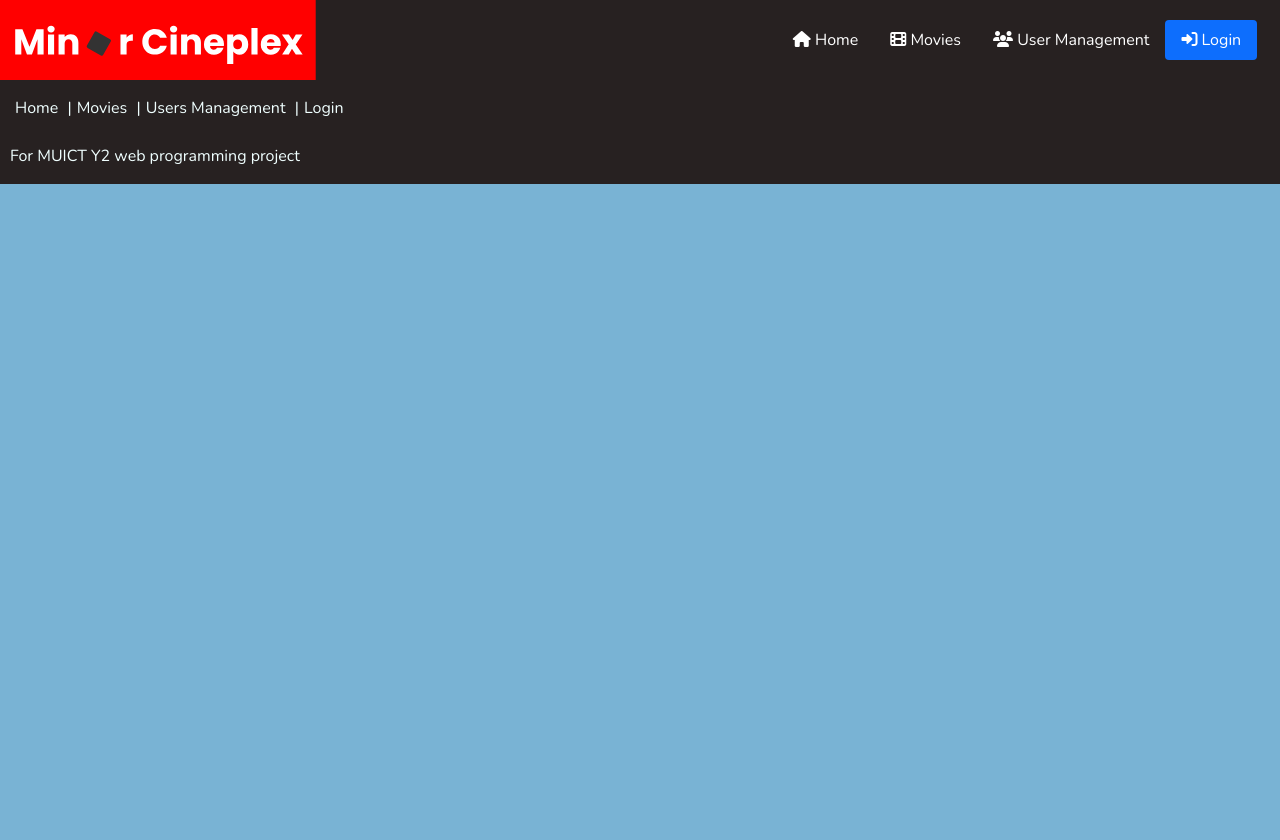
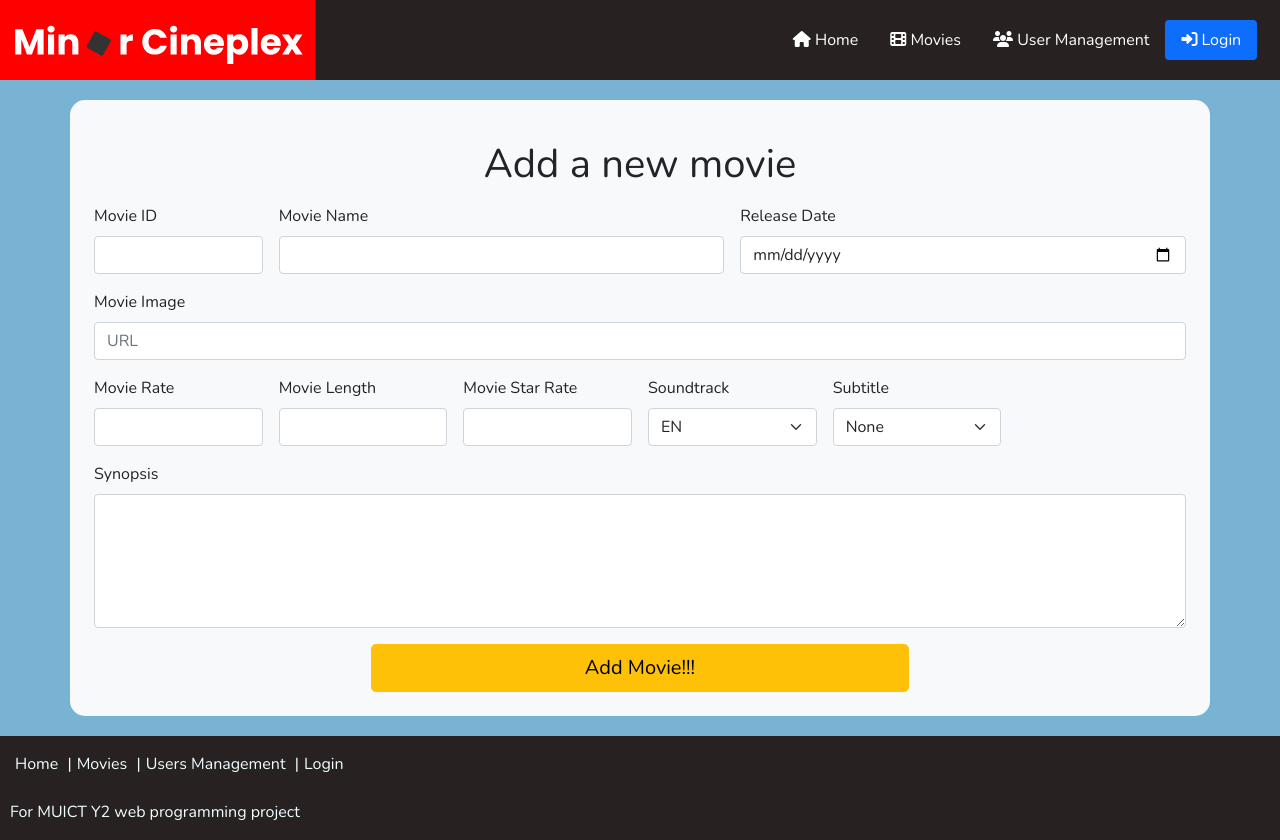
Before and after one commit to Silberweich/Y2T2_WebProg, a React (Create React App) app: page /addmovie in a window 1280 px wide. Before the commit the page ends 800 px from the top, so only its background shows below. Built offline with nearby package versions, Linux system fonts and the light colour scheme.

Commit message:
completed movie search + refactor

```diff
--- a/public/index.html
+++ b/public/index.html
@@ -23,7 +23,7 @@
   <!-- Load bootstrap js and dependencies -->
   <link rel="stylesheet" href="https://cdnjs.cloudflare.com/ajax/libs/font-awesome/6.1.1/css/all.min.css" integrity="sha512-KfkfwYDsLkIlwQp6LFnl8zNdLGxu9YAA1QvwINks4PhcElQSvqcyVLLD9aMhXd13uQjoXtEKNosOWaZqXgel0g==" crossorigin="anonymous" referrerpolicy="no-referrer" />
   <script src="https://code.jquery.com/jquery-3.4.1.slim.min.js" integrity="sha384-J6qa4849blE2+poT4WnyKhv5vZF5SrPo0iEjwBvKU7imGFAV0wwj1yYfoRSJoZ+n" crossorigin="anonymous"></script>
-  <script src="https://cdn.jsdelivr.net/npm/popper.js@1.16.0/dist/umd/popper.min.js" integrity="sha384-Q6E9RHvbIyZFJoft+2mJbHaEWldlvI9IOYy5n3zV9zzTtmI3UksdQRVvoxMfooAo" crossorigin="anonymous"></script>
-  <script src="https://stackpath.bootstrapcdn.com/bootstrap/4.4.1/js/bootstrap.min.js" integrity="sha384-wfSDF2E50Y2D1uUdj0O3uMBJnjuUD4Ih7YwaYd1iqfktj0Uod8GCExl3Og8ifwB6" crossorigin="anonymous"></script>
+  <script src="https://cdn.jsdelivr.net/npm/@popperjs/core@2.9.2/dist/umd/popper.min.js" integrity="sha384-IQsoLXl5PILFhosVNubq5LC7Qb9DXgDA9i+tQ8Zj3iwWAwPtgFTxbJ8NT4GN1R8p" crossorigin="anonymous"></script>
+  <script src="https://cdn.jsdelivr.net/npm/bootstrap@5.0.2/dist/js/bootstrap.min.js" integrity="sha384-cVKIPhGWiC2Al4u+LWgxfKTRIcfu0JTxR+EQDz/bgldoEyl4H0zUF0QKbrJ0EcQF" crossorigin="anonymous"></script>
 </body>
 </html>
--- a/src/App.js
+++ b/src/App.js
@@ -3,12 +3,13 @@ import './App.css';
 import React from 'react';
 import { BrowserRouter, Routes, Route } from "react-router-dom";
 import UserManagement from './Components/user-management';
-import MovieManagement from './Components/movie-management';
+import MovieManagement from './Components/movie/movie-management';
 import Home from './Components/home';
 import Nav from './Components/navbar';
 import Footer from './Components/footer';
 import Login from './Components/login';
-import Movie from './Components/movie';
+import Movie from './Components/movie/movie';
+import AddMovie from './Components/movie/addmovie';
 import UserDetail from './Components/user';
 
 function App() {
@@ -22,7 +23,8 @@ function App() {
         <Route path="/adminmovies" element={<MovieManagement />} />
         <Route path="/adminusers" element={<UserManagement />} />
         <Route path="/adminlogin" element={<Login />} />
-        <Route exact path="/movie/:id" element={<Movie item={{movie: "avengers"}}/>} />
+        <Route path="/addmovie" element={<AddMovie />} />
+        <Route exact path="/movie/:id" element={<Movie />} />
         <Route exact path="/user/:email" element={<UserDetail />} />
       </Routes>
         {<Footer />}
--- a/src/Components/login.js
+++ b/src/Components/login.js
@@ -43,7 +43,7 @@ class LoginForm extends Component {
     }
     render() {
         return (
-            <div className="container" style={{ 'maxWidth': "50%", marginTop: "5%", marginBottom: "7.35%"}}>
+            <div className="container" style={{ 'maxWidth': "60%", marginTop: "7%", marginBottom: "7%"}}>
                 <div className="card">
                     <div className="card-header" style={{ padding: "30px" }}>
                         <h1 className="text-center">Admin Login</h1>
--- /dev/null
+++ b/src/Components/movie/addmovie.js
@@ -0,0 +1,70 @@
+import React, { Component } from 'react'
+
+class Addmovie extends Component {
+    render() {
+        return (
+            <div className="container bg-light p-4" style={{borderRadius: '15px', margin: '20px auto'}}>
+                <h1 className="text-center m-3">Add a new movie</h1>
+                <form className="row g-3">
+                    <div className="col-md-2">
+                        <label htmlFor="movieid" className="form-label">Movie ID</label>
+                        <input type="number" className="form-control" id="movieid" />
+                    </div>
+                    <div className="col-md-5">
+                        <label htmlFor="inputPassword4" className="form-label">Movie Name</label>
+                        <input type="text" className="form-control" id="inputPassword4" />
+                    </div>
+                    <div className="col-5">
+                        <label htmlFor="inputAddress" className="form-label">Release Date</label>
+                        <input type="date" className="form-control" id="inputAddress" placeholder="1234 Main St" />
+                    </div>
+                    <div className="col-12">
+                        <label htmlFor="movieimage" className="form-label">Movie Image</label>
+                        <input type="text" className="form-control" id="movieimage" placeholder="URL" />
+                    </div>
+                    <div className="col-md-2">
+                        <label htmlFor="movierate" className="form-label">Movie Rate</label>
+                        <input type="number" className="form-control" id="movierate" />
+                    </div>
+                    <div className="col-md-2">
+                        <label htmlFor="movielength" className="form-label">Movie Length</label>
+                        <input type="number" className="form-control" id="movielength" />
+                    </div>
+                    <div className="col-md-2">
+                        <label htmlFor="moviestar" className="form-label" >Movie Star Rate</label>
+                        <input type="number" className="form-control" id="moviestar" pattern="[0-4].[0-9]|5.0"/>
+                    </div>
+                    <div className="col-md-2">
+                        <label htmlFor="soundtrack" className="form-label">Soundtrack</label>
+                        <select id="soundtrack" className="form-select">
+                            <option value="EN">EN</option>
+                            <option value="Th">TH</option>
+                            <option value="KR">KR</option>
+                            <option value="JP">JP</option>
+                        </select>
+                    </div>
+                    <div className="col-md-2">
+                        <label htmlFor="subtitle" className="form-label">Subtitle</label>
+                        <select id="subtitle" className="form-select">
+                            <option>None</option>
+                            <option value="EN">EN</option>
+                            <option value="Th">TH</option>
+                            <option value="KR">KR</option>
+                            <option value="JP">JP</option>
+                        </select>
+                    </div>
+                    <div className="col-12">
+                        <label htmlFor="synopsis" className="form-label">Synopsis</label>
+                        <textarea className="form-control" id="synopsis" rows={5} defaultValue={""} />
+                    </div>
+                    <div className="d-grid col-6 mx-auto">
+                        <button className="btn btn-lg btn-warning" type="button">Add Movie!!!</button>
+                    </div>
+
+                </form>
+            </div>
+        )
+    }
+}
+
+export default Addmovie;
--- a/src/Components/movie-management.js
+++ b/src/Components/movie/movie-management.js
@@ -2,13 +2,14 @@ import React from 'react';
 import { Link } from "react-router-dom";
 import './search.css';
 import axios from 'axios'
+
 class Movies extends React.Component {
     render() {
         if (this.props.movies.length > 0) {
             return (
                 <div className="movielists">
                     {this.props.movies && this.props.movies.map(movie => {
-                        return <Link to={`movie/${movie.movie_ID}`}>
+                        return <Link to={`/movie/${movie.movie_ID}`} style={{textDecoration: 'none'}}>
                             <article>
                                 <div className="movies-box">
                                     <div className="movies-img">
@@ -29,7 +30,7 @@ class Movies extends React.Component {
             return (
                 <div class="container">
                     <img style={{width: '25%', display: 'block', marginLeft: 'auto', marginRight: 'auto'}}
-                    src={require("../Assets/404 Error with a cute animal-pana.png")} alt="Not"/>
+                    src={require("../../Assets/404 Error with a cute animal-pana.png")} alt="Not"/>
                 </div>
             )
         }
@@ -125,7 +126,7 @@ class MovieManagement extends React.Component {
     }
 
     handleChange(e) {
-        const targetName = e.target.name;
+        const targetName = e.target.name;           //Required the name of the element to match with the state variables
         console.log(targetName)
         this.setState({
             [targetName]: e.target.value,
@@ -186,6 +187,10 @@ class MovieManagement extends React.Component {
                     </h1>
                     {<Movies movies={this.state.movies} />}
                 </div>
+                <button className="btn btn-lg btn-primary position-fixed bottom-0 end-0 m-3"
+                style={{borderRadius: '10px'}}>
+                    <Link to="/addmovie" style={{textDecoration: 'none', color:'white'}}><i class="fa-solid fa-plus"></i> Add a new movie</Link>
+                </button>
             </div>
         );
     }
--- a/src/Components/movie.js
+++ b/src/Components/movie/movie.js
@@ -14,7 +14,6 @@ render() {
     return (
         <div>
             <h1>movie</h1>
-            <p>{this.props.item.movie}</p>
         </div>
        );
    }
--- a/src/Components/navbar.js
+++ b/src/Components/navbar.js
@@ -1,7 +1,6 @@
 import React from 'react'
 import { Link } from "react-router-dom";
 import styled from 'styled-components';
-import Login from './login'
 import MClogo from '../Assets/minor_logo.svg'
 import './global.css'
 
--- a/src/Components/user-management.js
+++ b/src/Components/user-management.js
@@ -51,8 +51,6 @@ class UserManagement extends React.Component {
     };
     this.domain = "http://localhost:4203";
     this.create = this.create.bind(this);
-    this.update = this.update.bind(this);
-    this.delete = this.delete.bind(this);
     this.handleChange = this.handleChange.bind(this);
   }
 
@@ -80,14 +78,7 @@ class UserManagement extends React.Component {
     // add entity - POST
     e.preventDefault();
   }
-  update(e) {
-    // update entity - PUT
-    e.preventDefault();
-  }
-  delete(e) {
-    // delete entity - DELETE
-    e.preventDefault();
-  }
+
   handleChange(changeObject) {
     this.setState(changeObject)
   }
@@ -98,7 +89,7 @@ class UserManagement extends React.Component {
         <form>
           <legend className="text-center">CRUD User</legend>
           <label htmlFor="name">
-            Username:
+            Email:
             <input name="name"
               id="name"
               type="text"
@@ -109,7 +100,7 @@ class UserManagement extends React.Component {
             />
           </label>
           <label htmlFor="notes">
-            Friend notes:
+            Password:
             <input
               name="notes"
               id="notes"
@@ -121,11 +112,33 @@ class UserManagement extends React.Component {
             />
           </label>
           <label htmlFor="id">
-            Friend ID:
+            Firstname:
             <input
               name="id"
               id="id"
               type="text"
+              className="form-control"
+              value={this.state.id}
+              onChange={(e) => this.handleChange({ id: e.target.value })}
+            />
+          </label>
+          <label htmlFor="id">
+            Lastname:
+            <input
+              name="id"
+              id="id"
+              type="text"
+              className="form-control"
+              value={this.state.id}
+              onChange={(e) => this.handleChange({ id: e.target.value })}
+            />
+          </label>
+          <label htmlFor="id">
+            Age:
+            <input
+              name="id"
+              id="id"
+              type="number"
               className="form-control"
               value={this.state.id}
               onChange={(e) => this.handleChange({ id: e.target.value })}
@@ -137,9 +150,10 @@ class UserManagement extends React.Component {
           <button className="btn btn-info" type='button' onClick={(e) => this.update(e)}>
             Update
           </button>
-          <Friends friends={this.state.friends} />
+
 
         </form>
+        <Friends friends={this.state.friends} />
       </div>
     );
   }
--- a/src/Components/userEditor.js
+++ b/src/Components/userEditor.js
@@ -97,9 +97,9 @@ class UserEditor extends React.Component {
     };
 }
 
-function Delete(props) {
+function UpdateUser(props) {
     let navigate = useNavigate();
     return <UserEditor{...props} navigate={navigate} />
 }
 
-export default Delete;
+export default UpdateUser;
```
Also changed, not shown: src/Components/user.js (+3 -4 lines), src/Components/movie/search.css (renamed from src/Components/search.css).
